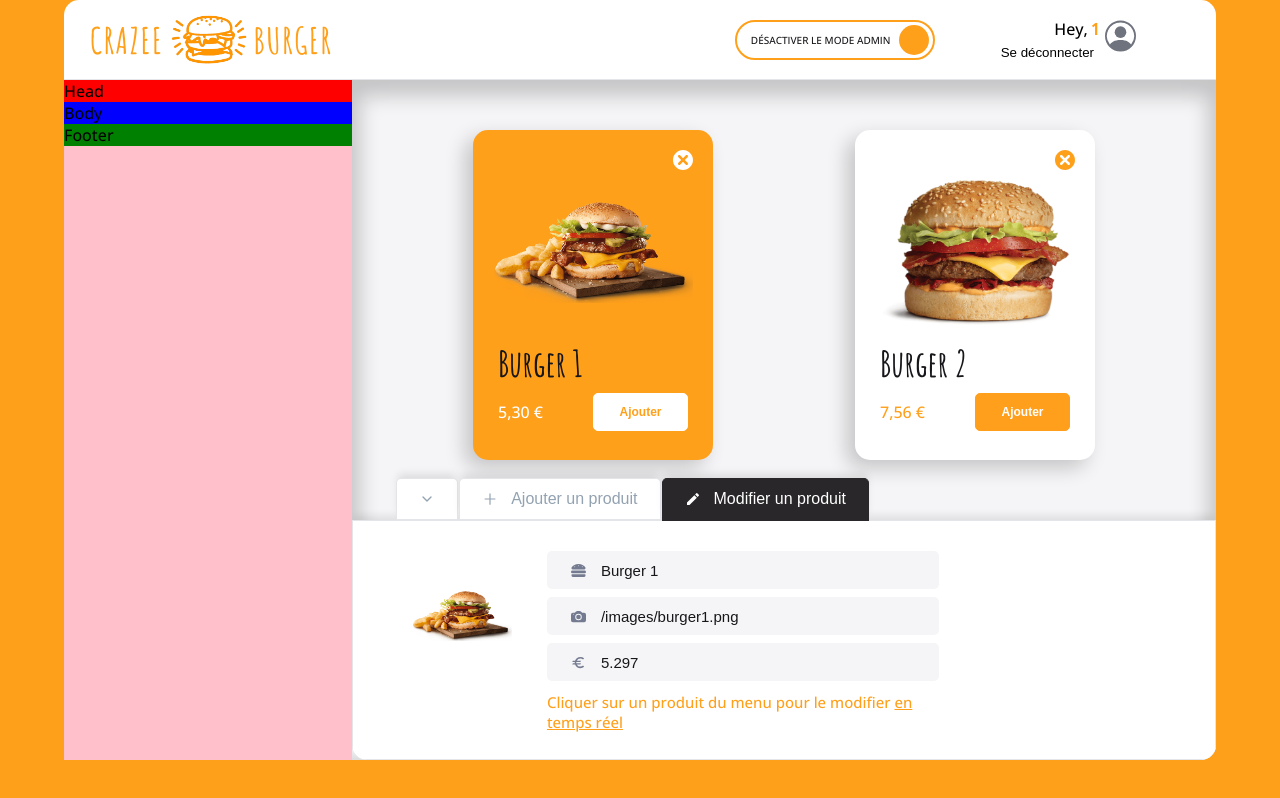
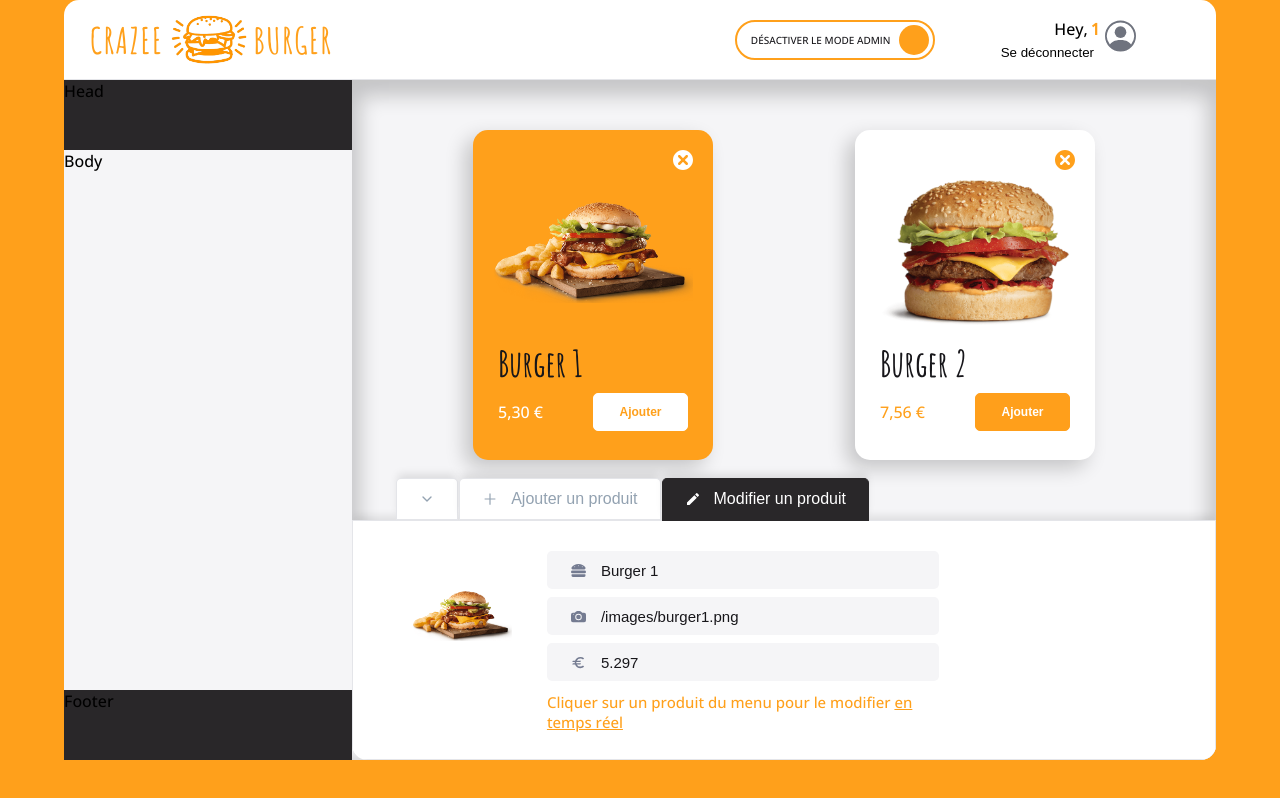
Before and after one commit to T0n-io/projet-resto, a React (Vite) app: page /order/1 in a window 1280 px wide. Built offline with nearby package versions, Linux system fonts and the light colour scheme.

Commit message:
F10: BASETK > add background colors

```diff
--- a/src/components/pages/Order/Main/Basket.jsx
+++ b/src/components/pages/Order/Main/Basket.jsx
@@ -1,4 +1,5 @@
 import { styled } from "styled-components";
+import { theme } from "../../../..";
 
 export default function Basket() {
   return (
@@ -12,18 +13,23 @@ export default function Basket() {
 }
 
 const BasketStyled = styled.div`
-  background-color: pink;
+  /* background-color: pink; */
   display: flex;
   flex-direction: column;
 
 
   .head {
-    background-color: red;
+    height: 70px;
+    background-color: ${theme.colors.background_dark};
   }
   .body{
-    background-color: blue;
+    flex: 1;
+    background-color: ${theme.colors.background_white};
+    height: 100%;
   }
   .footer{
-    background-color: green;
+    height: 70px;
+    background-color: ${theme.colors.background_dark};
+
   }
 `;
```
